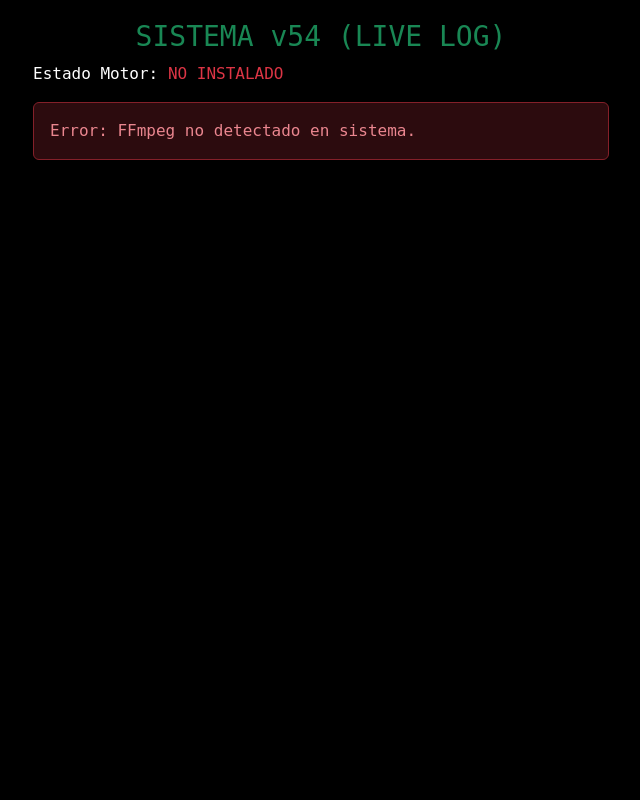
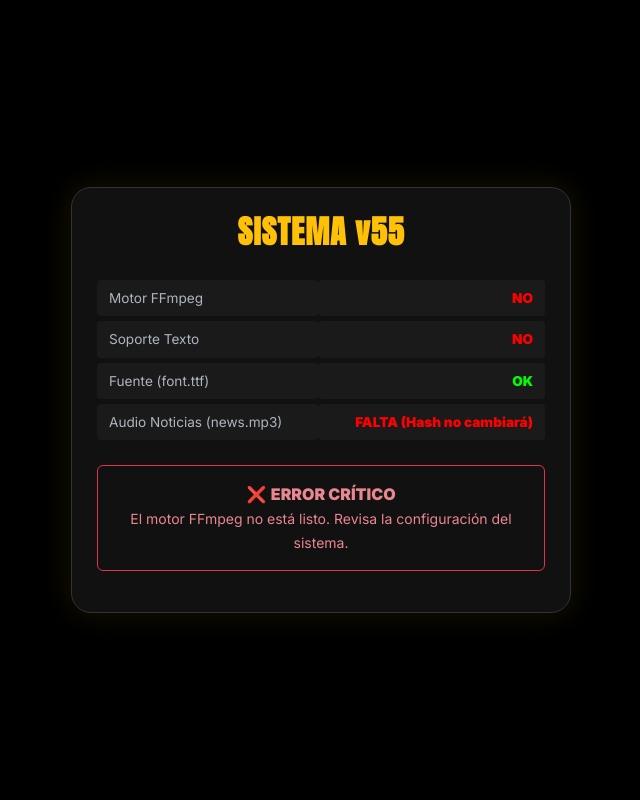
Before and after one commit to fermalhe983-cell/video-tool, a PHP site: page / in a window 1280 px wide. Shown: the whole page, without its empty margins (319-959 px from the left). Run offline with PHP 8.4, Linux system fonts and the light colour scheme.

Commit message:
Update index.php

```diff
--- a/index.php
+++ b/index.php
@@ -1,8 +1,9 @@
 <?php
 // ==========================================
-// VIRAL REELS MAKER v54.0 (LIVE DEBUGGER)
-// Muestra el log de FFmpeg en tiempo real en la pantalla.
-// Soluciona el misterio de "se queda procesando".
+// VIRAL REELS MAKER v55.0 (HEADLINE IMPACT)
+// Títulos gigantes estilo noticia, multilínea y llamativos.
+// Asegura la mezcla de audio de noticias para cambio de hash.
+// Usa el motor del sistema y corrección de video de v53.
 // ==========================================
 
 // Configuración
@@ -11,60 +12,61 @@
 @ini_set('post_max_size', '2048M');
 @ini_set('max_execution_time', 1200);
 
-// Directorios
+// Rutas
 $baseDir = __DIR__;
 $uploadDir = $baseDir . '/uploads';
 $processedDir = $baseDir . '/processed';
 $jobsDir = $baseDir . '/jobs';
 $logoPath = $baseDir . '/logo.png';
 $fontPath = $baseDir . '/font.ttf';
-$audioPath = $baseDir . '/news.mp3';
+$audioPath = $baseDir . '/news.mp3'; // ARCHIVO CLAVE PARA EL HASH
 $logFile = $baseDir . '/ffmpeg_log.txt';
 
-// Crear carpetas (Si fallan los permisos, el script avisará)
-if (!file_exists($uploadDir)) @mkdir($uploadDir, 0777, true);
-if (!file_exists($processedDir)) @mkdir($processedDir, 0777, true);
-if (!file_exists($jobsDir)) @mkdir($jobsDir, 0777, true);
+// Carpetas
+if (!file_exists($uploadDir)) mkdir($uploadDir, 0777, true);
+if (!file_exists($processedDir)) mkdir($processedDir, 0777, true);
+if (!file_exists($jobsDir)) mkdir($jobsDir, 0777, true);
+
+// Limpieza
+foreach ([$uploadDir, $processedDir, $jobsDir] as $dir) {
+    foreach (glob("$dir/*") as $file) {
+        if (is_file($file) && (time() - filemtime($file) > 3600)) @unlink($file);
+    }
+}
 
 $action = $_GET['action'] ?? '';
 
 // ==========================================
-// 1. DETECCIÓN
+// 1. DETECCIÓN DEL SISTEMA Y RECURSOS
 // ==========================================
 $systemPath = trim(shell_exec('which ffmpeg'));
-$status = ['installed' => !empty($systemPath), 'path' => $systemPath];
+$status = [
+    'installed' => !empty($systemPath),
+    'drawtext' => false,
+    'path' => $systemPath,
+    'font' => file_exists($fontPath),
+    'audio' => file_exists($audioPath)
+];
 
 if ($status['installed']) {
     $filters = shell_exec("$systemPath -filters 2>&1");
-    $status['drawtext'] = (strpos($filters, 'drawtext') !== false);
-} else {
-    $status['drawtext'] = false;
+    if (strpos($filters, 'drawtext') !== false) {
+        $status['drawtext'] = true;
+    }
 }
 
 // ==========================================
 // 2. BACKEND
 // ==========================================
 
-// ---> LEER LOG EN VIVO (NUEVO)
-if ($action === 'read_log') {
-    header('Content-Type: text/plain');
-    if (file_exists($logFile)) {
-        // Leemos las últimas 20 líneas
-        $lines = array_slice(file($logFile), -20);
-        echo implode("", $lines);
-    } else {
-        echo "Esperando inicio del proceso...";
-    }
-    exit;
-}
-
 // ---> DESCARGA
 if ($action === 'download' && isset($_GET['file'])) {
     $file = basename($_GET['file']);
     $filePath = "$processedDir/$file";
     if (file_exists($filePath)) {
+        if (ob_get_level()) ob_end_clean();
         header('Content-Type: video/mp4');
-        header('Content-Disposition: attachment; filename="VIRAL_v54_'.date('Hi').'.mp4"');
+        header('Content-Disposition: attachment; filename="VIRAL_HEADLINE_'.date('Hi').'.mp4"');
         header('Content-Length: ' . filesize($filePath));
         readfile($filePath);
         exit;
@@ -75,12 +77,10 @@ if ($action === 'download' && isset($_GET['file'])) {
 if ($action === 'upload' && $_SERVER['REQUEST_METHOD'] === 'POST') {
     header('Content-Type: application/json');
 
-    // Reset Log
-    file_put_contents($logFile, "--- INICIANDO PROCESO v54 ---\n");
+    if (!$status['installed']) { echo json_encode(['status'=>'error', 'msg'=>'FFmpeg no instalado en el sistema.']); exit; }
+    if (!$status['drawtext']) { echo json_encode(['status'=>'error', 'msg'=>'FFmpeg no soporta texto.']); exit; }
 
-    if (!$status['installed']) { echo json_encode(['status'=>'error', 'msg'=>'FFmpeg no instalado.']); exit; }
-
-    $jobId = uniqid('v54_');
+    $jobId = uniqid('v55_');
     $ext = pathinfo($_FILES['videoFile']['name'], PATHINFO_EXTENSION);
     $inputFile = "$uploadDir/{$jobId}_in.$ext";
     $outputFileName = "{$jobId}_viral.mp4";
@@ -88,50 +88,67 @@ if ($action === 'upload' && $_SERVER['REQUEST_METHOD'] === 'POST') {
     $jobFile = "$jobsDir/$jobId.json";
 
     if (!move_uploaded_file($_FILES['videoFile']['tmp_name'], $inputFile)) {
-        echo json_encode(['status'=>'error', 'msg'=>'Error de Permisos: No puedo guardar el video subido. Ejecuta el comando CHOWN.']); exit;
+        echo json_encode(['status'=>'error', 'msg'=>'Error al subir archivo.']); exit;
     }
     chmod($inputFile, 0777);
 
-    // Ajustes
-    $useLogo = file_exists($logoPath);
-    $useFont = file_exists($fontPath);
-    $audioPath = file_exists($audioPath) ? $audioPath : false;
+    // Recursos
+    $useLogo = $status['logo'] = file_exists($logoPath);
+    $useFont = $status['font'];
+    $useAudio = $status['audio']; // Usamos la detección previa
     $useMirror = isset($_POST['mirrorMode']) && $_POST['mirrorMode'] === 'true';
 
+    // --- AJUSTES DE TÍTULO "HEADLINE IMPACT" ---
     $rawTitle = mb_strtoupper($_POST['videoTitle'] ?? '');
-    $wrappedText = wordwrap($rawTitle, 18, "\n", true);
+    // Reducimos el ancho para forzar salto de línea con fuente grande
+    $wrappedText = wordwrap($rawTitle, 15, "\n", true);
     $lines = explode("\n", $wrappedText);
-    if(count($lines) > 3) $lines = array_slice($lines, 0, 3);
+    if(count($lines) > 3) { $lines = array_slice($lines, 0, 3); $lines[2] .= ".."; }
     $count = count($lines);
 
-    if ($count == 1) { $barH = 160; $fSize = 75; $yPos = [90]; }
-    elseif ($count == 2) { $barH = 240; $fSize = 65; $yPos = [70, 145]; }
-    else { $barH = 300; $fSize = 55; $yPos = [60, 130, 200]; }
+    // Fuentes MUCHO más grandes y barra más alta
+    if ($count == 1) {
+        $barH = 220; $fSize = 110; $yPos = [80];
+    } elseif ($count == 2) {
+        $barH = 350; $fSize = 100; $yPos = [70, 170];
+    } else {
+        $barH = 450; $fSize = 85; $yPos = [60, 155, 250];
+    }
+    // -------------------------------------------
 
     $inputs = "-i " . escapeshellarg($inputFile);
     if ($useLogo) $inputs .= " -i " . escapeshellarg($logoPath);
-    if ($audioPath) $inputs .= " -stream_loop -1 -i " . escapeshellarg($audioPath);
+    if ($useAudio) $inputs .= " -stream_loop -1 -i " . escapeshellarg($audioPath);
 
     $mirrorCmd = $useMirror ? ",hflip" : "";
     $filter = "";
 
-    // FILTROS SEGUROS
-    $filter .= "color=c=#111111:s=720x1280[bg];";
+    // A. FONDO NEGRO
+    $filter .= "color=c=black:s=720x1280[bg];";
+
+    // B. VIDEO (CORRECCIÓN v53)
     $filter .= "[0:v]scale=720:1280:force_original_aspect_ratio=decrease,setsar=1,format=yuv420p{$mirrorCmd}[fg];";
+
+    // C. MEZCLA
     $filter .= "[bg][fg]overlay=(W-w)/2:(H-h)/2:format=auto:shortest=1[base];";
     $lastStream = "[base]";
-    $filter .= "{$lastStream}drawbox=x=0:y=40:w=iw:h={$barH}:color=black@0.9:t=fill";
 
+    // D. BARRA NEGRA TIPO NOTICIA (Más opaca)
+    $filter .= "{$lastStream}drawbox=x=0:y=40:w=iw:h={$barH}:color=black@0.95:t=fill";
+
+    // E. TEXTO LLAMATIVO (Amarillo con borde negro grueso)
     if ($useFont && !empty($lines)) {
         $fontSafe = str_replace('\\', '/', realpath($fontPath));
         foreach ($lines as $i => $line) {
             $y = $yPos[$i];
-            $filter .= ",drawtext=fontfile='$fontSafe':text='$line':fontcolor=#FFD700:fontsize={$fSize}:borderw=3:bordercolor=black:shadowx=2:shadowy=2:x=(w-text_w)/2:y={$y}";
+            // Borde más grueso (borderw=5) para más impacto
+            $filter .= ",drawtext=fontfile='$fontSafe':text='$line':fontcolor=#FFD700:fontsize={$fSize}:borderw=5:bordercolor=black:shadowx=3:shadowy=3:x=(w-text_w)/2:y={$y}";
         }
     }
     $filter .= "[vtext];";
     $lastStream = "[vtext]";
 
+    // F. LOGO
     if ($useLogo) {
         $logoY = 40 + ($barH/2) - 45;
         $filter .= "[1:v]scale=-1:90[logo_s];";
@@ -141,17 +158,19 @@ if ($action === 'upload' && $_SERVER['REQUEST_METHOD'] === 'POST') {
         $filter .= "{$lastStream}copy[vfinal]";
     }
 
-    if ($audioPath) {
+    // G. AUDIO DE NOTICIAS (Cambio de Hash)
+    if ($useAudio) {
         $mIdx = $useLogo ? "2" : "1";
-        $filter .= ";[{$mIdx}:a]volume=0.15[bgm];[0:a]volume=1.0[voice];[voice][bgm]amix=inputs=2:duration=first:dropout_transition=2[afinal]";
+        // Mezcla el audio del video con el de noticias
+        $filter .= ";[{$mIdx}:a]volume=0.2[bgm];[0:a]volume=1.0[voice];[voice][bgm]amix=inputs=2:duration=first:dropout_transition=2[afinal]";
     } else {
         $filter .= ";[0:a]atempo=1.0[afinal]";
     }
 
-    // EJECUCIÓN CON SALIDA AL LOG
+    // EJECUCIÓN
     $cmd = "nice -n 10 " . escapeshellarg($systemPath) . " -y $inputs -filter_complex \"$filter\" -map \"$lastStream\" -map \"[afinal]\" -c:v libx264 -preset ultrafast -threads 2 -crf 27 -pix_fmt yuv420p -c:a aac -b:a 128k -movflags +faststart " . escapeshellarg($outputFile) . " >> $logFile 2>&1 &";
 
-    file_put_contents($logFile, "CMD: $cmd\n----------------\n", FILE_APPEND);
+    file_put_contents($logFile, "\n--- JOB $jobId ---\nCMD: $cmd\n", FILE_APPEND);
     exec($cmd);
 
     file_put_contents($jobFile, json_encode(['status' => 'processing', 'file' => $outputFileName, 'start' => time()]));
@@ -159,18 +178,27 @@ if ($action === 'upload' && $_SERVER['REQUEST_METHOD'] === 'POST') {
     exit;
 }
 
+// ---> STATUS
 if ($action === 'status') {
     $id = preg_replace('/[^a-z0-9_]/', '', $_GET['jobId']);
     $jFile = "$jobsDir/$id.json";
+
     if (file_exists($jFile)) {
         $data = json_decode(file_get_contents($jFile), true);
         $fullPath = "$processedDir/" . $data['file'];
+
         if (file_exists($fullPath) && filesize($fullPath) > 50000) {
+            chmod($fullPath, 0777);
             echo json_encode(['status' => 'finished', 'file' => $data['file']]);
-        } elseif (time() - $data['start'] > 900) {
-            echo json_encode(['status' => 'error', 'msg' => 'Timeout']);
         } else {
-            echo json_encode(['status' => 'processing']);
+            $logTail = shell_exec("tail -n 3 " . escapeshellarg($logFile));
+            if (strpos($logTail, 'Error') !== false || strpos($logTail, 'Invalid') !== false) {
+                 echo json_encode(['status' => 'error', 'msg' => 'FFmpeg Error: ' . substr($logTail, 0, 100)]);
+            } elseif (time() - $data['start'] > 900) {
+                 echo json_encode(['status' => 'error', 'msg' => 'Timeout.']);
+            } else {
+                 echo json_encode(['status' => 'processing']);
+            }
         }
     } else { echo json_encode(['status' => 'error']); }
     exit;
@@ -182,51 +210,76 @@ if ($action === 'status') {
 <head>
     <meta charset="UTF-8">
     <meta name="viewport" content="width=device-width, initial-scale=1.0">
-    <title>Viral v54 Debug</title>
+    <title>Viral v55 Headline</title>
     <link href="https://cdn.jsdelivr.net/npm/bootstrap@5.3.0/dist/css/bootstrap.min.css" rel="stylesheet">
+    <link href="https://fonts.googleapis.com/css2?family=Anton&family=Inter:wght@400;900&display=swap" rel="stylesheet">
     <style>
-        body { background: #000; color: #fff; font-family: monospace; padding: 20px; }
-        .container { max-width: 600px; margin: 0 auto; }
-        .terminal { background: #111; border: 1px solid #333; padding: 15px; height: 200px; overflow-y: scroll; font-size: 0.7rem; color: #0f0; margin-top: 10px; white-space: pre-wrap; }
-        .btn-go { width: 100%; padding: 15px; background: #0f0; color: #000; font-weight: bold; border: none; margin-top: 10px; cursor: pointer; }
+        body { background: #000; color: #fff; padding: 20px; font-family: 'Inter', sans-serif; display: flex; align-items: center; justify-content: center; min-height: 100vh; }
+        .card { background: #111; border: 1px solid #333; max-width: 500px; width: 100%; padding: 25px; border-radius: 20px; box-shadow: 0 0 30px rgba(255, 215, 0, 0.1); }
+        .status-table { width: 100%; margin-bottom: 20px; border-collapse: separate; border-spacing: 0 5px; font-size: 0.85rem; }
+        .status-table td { padding: 8px 12px; background: #1a1a1a; border-radius: 4px; }
+        .ok { color: #0f0; font-weight: bold; text-align: right; }
+        .fail { color: #f00; font-weight: bold; text-align: right; }
+        .btn-go { width: 100%; padding: 15px; background: #FFD700; color: #000; font-family: 'Anton'; font-size: 1.2rem; border: none; border-radius: 10px; cursor: pointer; }
+        .btn-go:hover { background: #ffcc00; }
         .hidden { display: none; }
+        #videoContainer { width: 100%; aspect-ratio: 9/16; background: #000; margin-top: 20px; border-radius: 10px; overflow: hidden; border: 1px solid #333; }
+        video { width: 100%; height: 100%; object-fit: cover; }
     </style>
 </head>
 <body>
 
-<div class="container">
-    <h3 class="text-center text-success">SISTEMA v54 (LIVE LOG)</h3>
+<div class="card">
+    <h2 class="text-center mb-4 text-warning fw-bold" style="font-family: 'Anton'; letter-spacing: 1px;">SISTEMA v55</h2>
 
-    <div id="uiInput">
-        <div class="mb-3">
-            <label>Estado Motor:</label>
-            <span class="<?php echo $status['installed']?'text-success':'text-danger'; ?>">
-                <?php echo $status['installed'] ? $status['path'] : 'NO INSTALADO'; ?>
-            </span>
+    <table class="status-table">
+        <tr>
+            <td>Motor FFmpeg</td>
+            <td class="<?php echo $status['installed']?'ok':'fail'; ?>"><?php echo $status['installed']?'OK':'NO'; ?></td>
+        </tr>
+        <tr>
+            <td>Soporte Texto</td>
+            <td class="<?php echo $status['drawtext']?'ok':'fail'; ?>"><?php echo $status['drawtext']?'SÍ':'NO'; ?></td>
+        </tr>
+        <tr>
+            <td>Fuente (font.ttf)</td>
+            <td class="<?php echo $status['font']?'ok':'fail'; ?>"><?php echo $status['font']?'OK':'FALTA'; ?></td>
+        </tr>
+        <tr>
+            <td>Audio Noticias (news.mp3)</td>
+            <td class="<?php echo $status['audio']?'ok':'fail'; ?>"><?php echo $status['audio']?'OK':'FALTA (Hash no cambiará)'; ?></td>
+        </tr>
+    </table>
+
+    <?php if ($status['installed'] && $status['drawtext']): ?>
+        <div id="uiInput">
+            <input type="text" id="tIn" class="form-control bg-dark text-white border-secondary mb-3 fw-bold" placeholder="ESCRIBE TU TITULAR AQUÍ..." autocomplete="off" style="font-family: 'Anton'; font-size: 1.1rem;">
+            <input type="file" id="fIn" class="form-control bg-dark text-white border-secondary mb-3" accept="video/*">
+            <div class="d-flex justify-content-center align-items-center gap-2 mb-3">
+                <div class="form-check form-switch m-0">
+                    <input class="form-check-input" type="checkbox" id="mirrorCheck">
+                </div>
+                <span class="small text-secondary">Modo Espejo</span>
+            </div>
+            <button class="btn-go" onclick="process()">CREAR NOTICIA VIRAL</button>
         </div>
+    <?php else: ?>
+        <div class="alert alert-danger text-center p-3 border border-danger rounded bg-transparent">
+            ❌ <strong>ERROR CRÍTICO</strong><br>
+            <span class="small">El motor FFmpeg no está listo. Revisa la configuración del sistema.</span>
+        </div>
+    <?php endif; ?>
 
-        <?php if ($status['installed']): ?>
-            <input type="text" id="tIn" class="form-control bg-dark text-white mb-2" placeholder="TÍTULO...">
-            <input type="file" id="fIn" class="form-control bg-dark text-white mb-2" accept="video/*">
-            <div class="form-check form-switch mb-3">
-                <input class="form-check-input" type="checkbox" id="mirrorCheck">
-                <label class="form-check-label text-white small">Espejo</label>
-            </div>
-            <button class="btn-go" onclick="process()">RENDERIZAR</button>
-        <?php else: ?>
-            <div class="alert alert-danger">Error: FFmpeg no detectado en sistema.</div>
-        <?php endif; ?>
+    <div id="uiProcess" class="hidden text-center mt-4">
+        <div class="spinner-border text-warning mb-3"></div>
+        <h5 class="fw-bold text-warning">PROCESANDO NOTICIA...</h5>
+        <p class="text-muted small">Mezclando audio y generando titular...</p>
     </div>
 
-    <div id="uiProcess" class="hidden">
-        <div class="spinner-border text-primary mb-2"></div>
-        <span>Procesando... Mira el log abajo:</span>
-        <div id="logViewer" class="terminal">Esperando datos...</div>
-    </div>
-
-    <div id="uiResult" class="hidden text-center mt-3">
-        <a id="dlLink" href="#" class="btn btn-primary w-100">DESCARGAR VIDEO</a>
-        <button onclick="location.reload()" class="btn btn-outline-secondary w-100 mt-2">Nuevo</button>
+    <div id="uiResult" class="hidden text-center mt-4">
+        <div id="videoContainer"></div>
+        <a id="dlLink" href="#" class="btn btn-warning w-100 mt-3 fw-bold py-3" style="font-family: 'Anton'; font-size: 1.1rem;">⬇️ DESCARGAR VIDEO</a>
+        <button onclick="location.reload()" class="btn btn-outline-secondary w-100 mt-2 btn-sm">Nuevo</button>
     </div>
 </div>
 
@@ -234,6 +287,7 @@ if ($action === 'status') {
 async function process() {
     const tIn = document.getElementById('tIn').value;
     const fIn = document.getElementById('fIn').files[0];
+
     if(!fIn) return alert("Sube video");
 
     document.getElementById('uiInput').classList.add('hidden');
@@ -247,30 +301,9 @@ async function process() {
     try {
         const res = await fetch('?action=upload', {method:'POST', body:fd});
         const data = await res.json();
-        if(data.status === 'success') {
-            track(data.jobId);
-            startLogReader(); // Iniciar lectura de log
-        } else {
-            alert("Error: " + data.msg);
-            location.reload();
-        }
-    } catch(e) { alert("Error conexión"); location.reload(); }
-}
-
-function startLogReader() {
-    const logInt = setInterval(async () => {
-        try {
-            const res = await fetch('?action=read_log');
-            const txt = await res.text();
-            const term = document.getElementById('logViewer');
-            term.innerText = txt;
-            term.scrollTop = term.scrollHeight; // Auto-scroll
-
-            // Si vemos 'Output #0' o 'video:' significa que está avanzando
-            // Si vemos 'Permission denied' es el error.
-        } catch {}
-    }, 1000);
-    window.logInterval = logInt;
+        if(data.status === 'success') track(data.jobId);
+        else { alert("Error: " + data.msg); location.reload(); }
+    } catch(e) { alert("Error de conexión"); location.reload(); }
 }
 
 function track(id) {
@@ -280,10 +313,14 @@ function track(id) {
             const data = await res.json();
             if(data.status === 'finished') {
                 clearInterval(i);
-                clearInterval(window.logInterval);
                 document.getElementById('uiProcess').classList.add('hidden');
                 document.getElementById('uiResult').classList.remove('hidden');
                 document.getElementById('dlLink').href = '?action=download&file=' + data.file;
+                document.getElementById('videoContainer').innerHTML =
+                    `<video src="processed/${data.file}?t=${Date.now()}" controls autoplay muted loop class="w-100 h-100"></video>`;
+            } else if(data.status === 'error') {
+                clearInterval(i);
+                alert(data.msg); location.reload();
             }
         } catch {}
     }, 2000);
```
